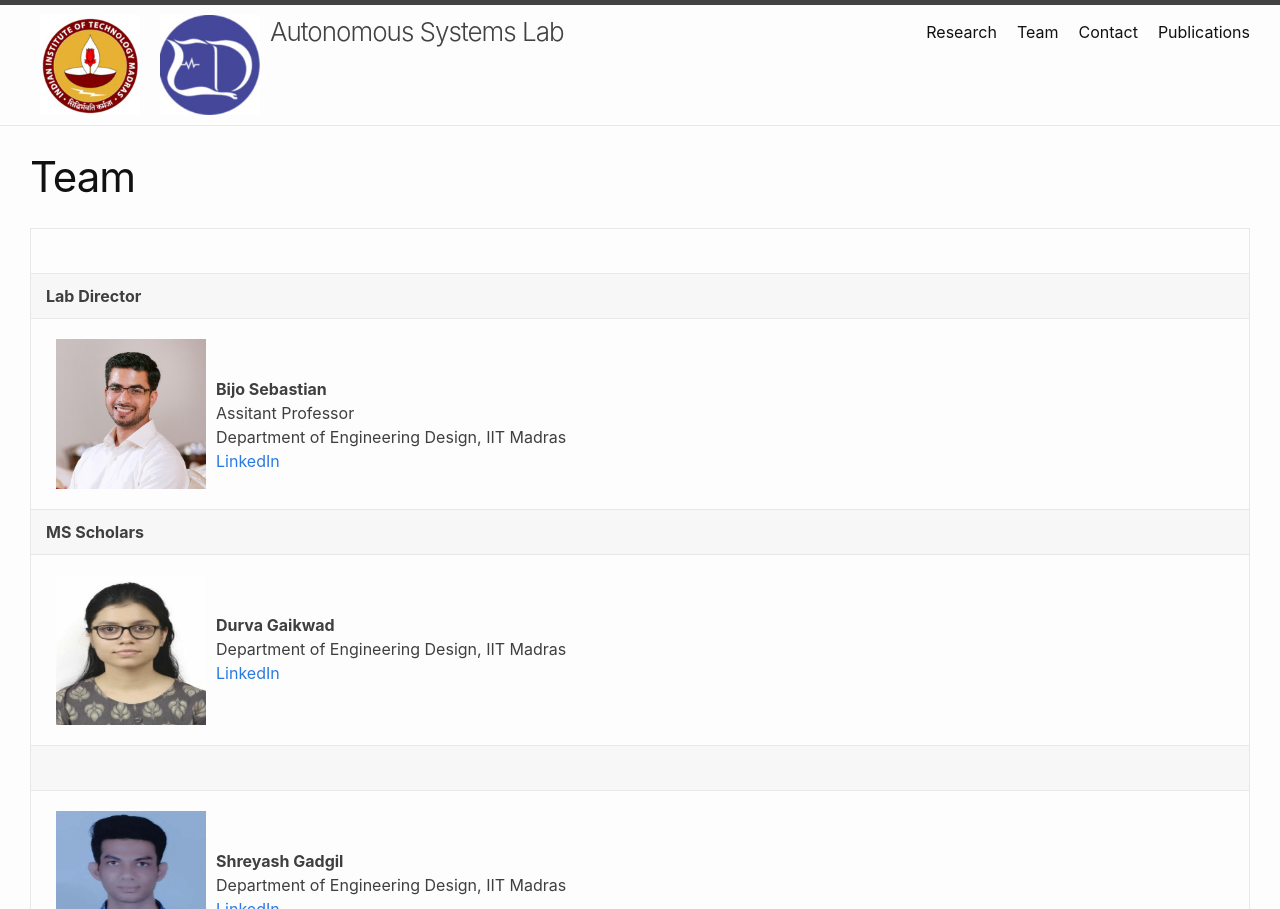
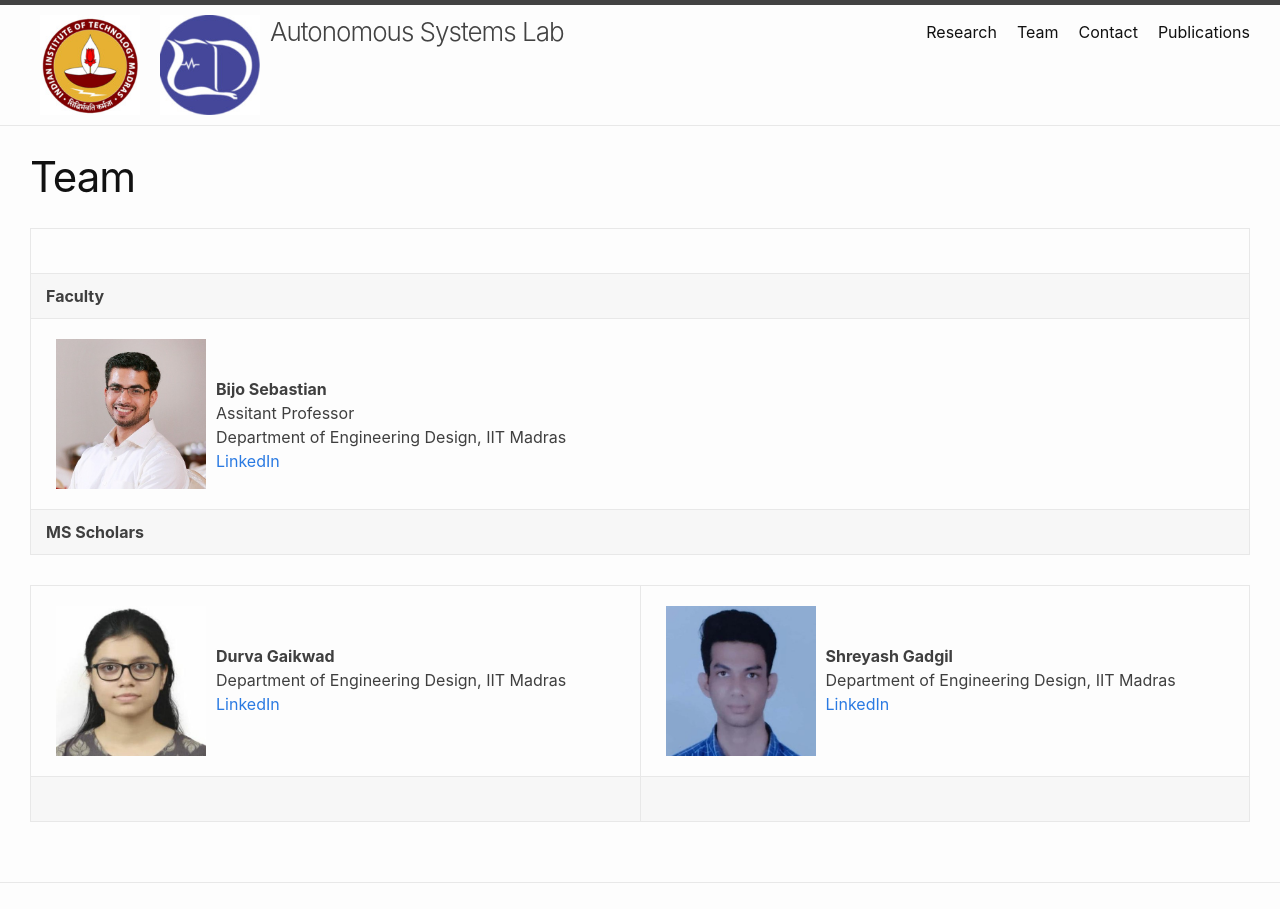
Before and after one commit to ASL-IITM/ASL-IITM.github.io, a Jekyll site: the page built from Team.markdown, in a window 1280 px wide, cut to the strip 0-909 px from the top of the page. Built offline with Jekyll 4.4.1, drawn with Linux system fonts in a browser that asks for light colours.

Commit message:
fixed team page

```diff
--- a/Team.markdown
+++ b/Team.markdown
@@ -9,10 +9,13 @@
 | - |
 | :-------------: |
 ||
-| __Lab Director__ |
+| __Faculty__ |
 | <img align="left" style="padding: 10px" src="/images/bijo.jpg" alt="Picture not available" width="150" height="150"> <br/> <br/> __Bijo Sebastian__ <br/>  Assitant Professor <br/> Department of Engineering Design, IIT Madras <br/> <a href="https://www.linkedin.com/in/bijo-sebastian-389153147/"> {{ "LinkedIn" | escape }}</a>|
 | __MS Scholars__ |
-| <img align="left" style="padding: 10px" src="/images/students/durva.jpg" alt="Picture not available" width="150" height="150"> <br/> <br/> __Durva Gaikwad__ <br/>  Department of Engineering Design, IIT Madras <br/> <a href="https://www.linkedin.com/in/durva-gaikwad-48a36120a/"> {{ "LinkedIn" | escape }}</a>|
-||
-| <img align="left" style="padding: 10px" src="/images/students/shreyash.jpg" alt="Picture not available" width="150" height="150"> <br/> <br/> __Shreyash Gadgil__ <br/>  Department of Engineering Design, IIT Madras <br/> <a href="https://www.linkedin.com/in/shreyash-gadgil/"> {{ "LinkedIn" | escape }}</a>|
-||
+
+
+
+| - | - |
+| :-------------: | :-------------: |
+| <img align="left" style="padding: 10px" src="/images/students/durva.jpg" alt="Picture not available" width="150" height="150"> <br/> <br/> __Durva Gaikwad__ <br/>  Department of Engineering Design, IIT Madras <br/> <a href="https://www.linkedin.com/in/durva-gaikwad-48a36120a/"> {{ "LinkedIn" | escape }}</a> | <img align="left" style="padding: 10px" src="/images/students/shreyash.jpg" alt="Picture not available" width="150" height="150"> <br/> <br/> __Shreyash Gadgil__ <br/>  Department of Engineering Design, IIT Madras <br/> <a href="https://www.linkedin.com/in/shreyash-gadgil/"> {{ "LinkedIn" | escape }}</a> |
+|  |  |
```
Also changed, not shown: images/students/durva.jpg, images/students/shreyash.jpg.
